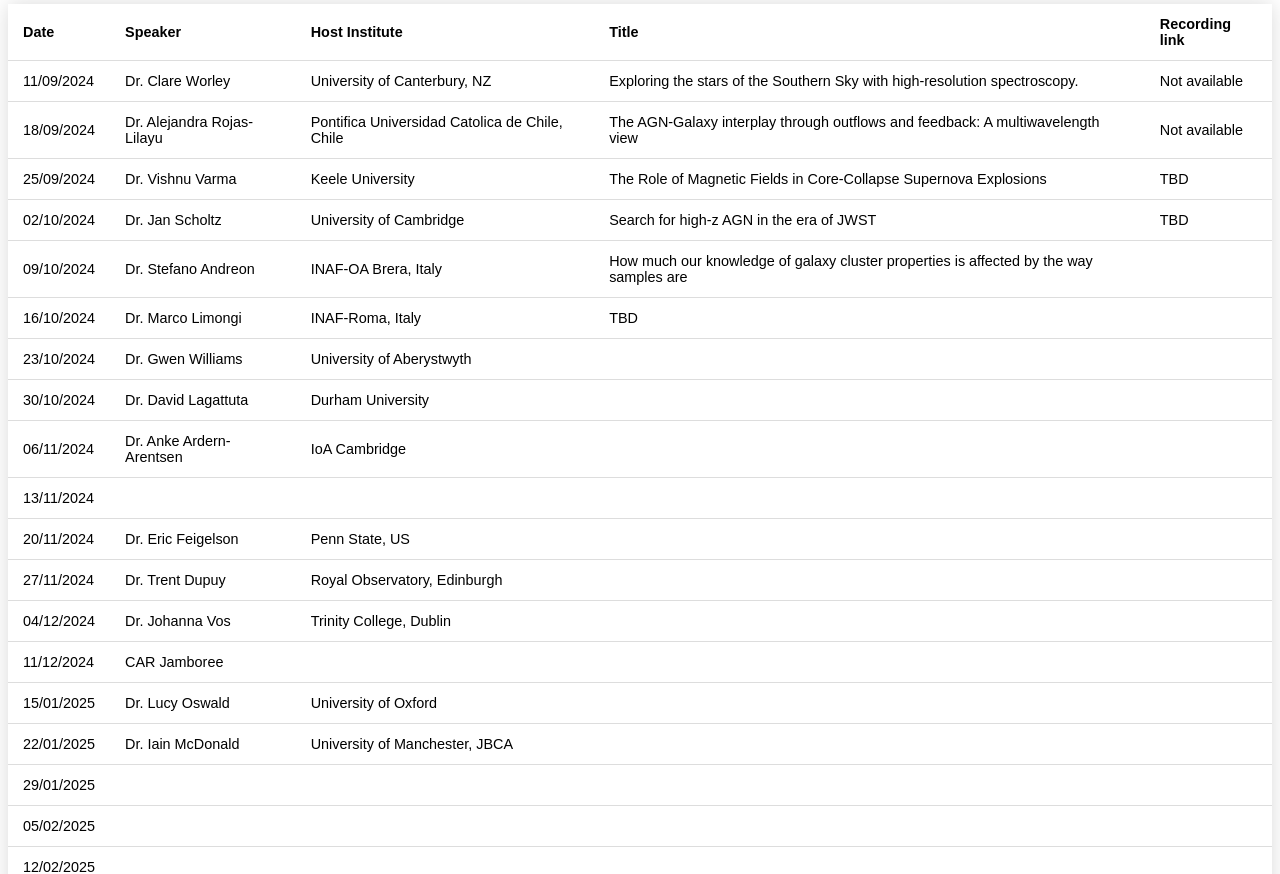
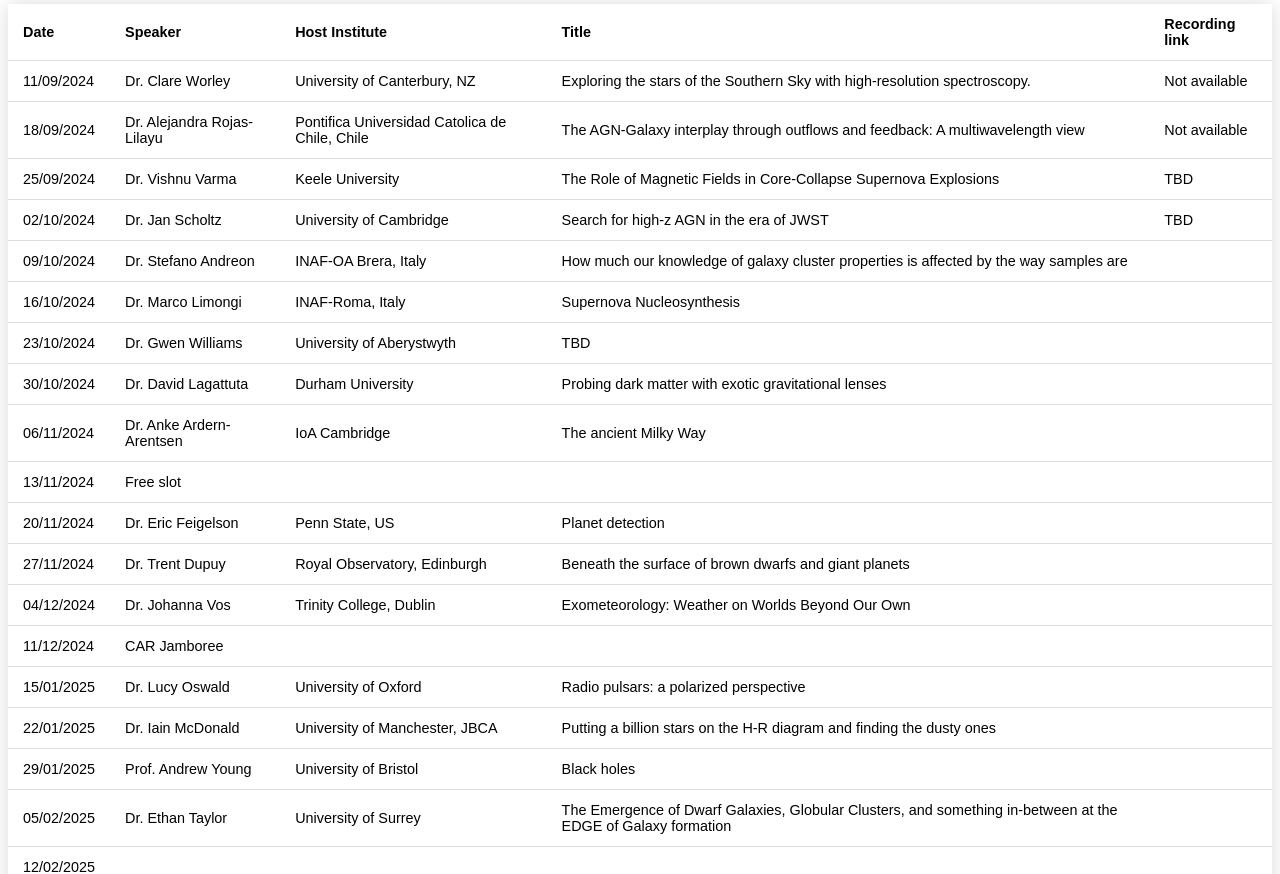
Before and after one commit to darshankakkad/darshankakkad.github.io, a plain HTML site: page car_seminar.html in a window 1280 px wide. Shown: the part 79-953 px from the top of the page. Drawn offline with Linux system fonts and the light colour scheme.

Commit message:
Update car seminar schedule

```diff
--- a/car_seminar.html
+++ b/car_seminar.html
@@ -81,33 +81,33 @@
     <td>16/10/2024</td>
     <td>Dr. Marco Limongi</td>
     <td>INAF-Roma, Italy</td>
-    <td>TBD</td>
+    <td>Supernova Nucleosynthesis</td>
     <td></td>
   </tr>
   <tr>
     <td>23/10/2024</td>
     <td>Dr. Gwen Williams</td>
     <td>University of Aberystwyth</td>
-    <td></td>
+    <td>TBD</td>
     <td></td>
   </tr>
   <tr>
     <td>30/10/2024</td>
     <td>Dr. David Lagattuta</td>
     <td>Durham University</td>
-    <td></td>
+    <td>Probing dark matter with exotic gravitational lenses</td>
     <td></td>
   </tr>
   <tr>
     <td>06/11/2024</td>
     <td>Dr. Anke Ardern-Arentsen</td>
     <td>IoA Cambridge</td>
-    <td></td>
+    <td>The ancient Milky Way</td>
     <td></td>
   </tr>
   <tr>
     <td>13/11/2024</td>
-    <td></td>
+    <td>Free slot</td>
     <td></td>
     <td></td>
     <td></td>
@@ -116,26 +116,26 @@
     <td>20/11/2024</td>
     <td>Dr. Eric Feigelson</td>
     <td>Penn State, US</td>
-    <td></td>
+    <td>Planet detection</td>
     <td></td>
   </tr>
   <tr>
     <td>27/11/2024</td>
     <td>Dr. Trent Dupuy</td>
     <td>Royal Observatory, Edinburgh</td>
-    <td></td>
+    <td>Beneath the surface of brown dwarfs and giant planets</td>
     <td></td>
   </tr>
   <tr>
     <td>04/12/2024</td>
     <td>Dr. Johanna Vos</td>
     <td>Trinity College, Dublin</td>
-    <td></td>
+    <td>Exometeorology: Weather on Worlds Beyond Our Own</td>
     <td></td>
   </tr>
   <tr>
     <td>11/12/2024</td>
-    <td>CAR Jamboree</td>
+    <td><bf>CAR Jamboree</bf></td>
     <td></td>
     <td></td>
     <td></td>
@@ -144,28 +144,28 @@
     <td>15/01/2025</td>
     <td>Dr. Lucy Oswald</td>
     <td>University of Oxford</td>
-    <td></td>
+    <td>Radio pulsars: a polarized perspective</td>
     <td></td>
   </tr>
   <tr>
     <td>22/01/2025</td>
     <td>Dr. Iain McDonald</td>
     <td>University of Manchester, JBCA</td>
-    <td></td>
+    <td>Putting a billion stars on the H-R diagram and finding the dusty ones</td>
     <td></td>
   </tr>
   <tr>
     <td>29/01/2025</td>
-    <td></td>
-    <td></td>
-    <td></td>
+    <td>Prof. Andrew Young</td>
+    <td>University of Bristol</td>
+    <td>Black holes</td>
     <td></td>
   </tr>
   <tr>
     <td>05/02/2025</td>
-    <td></td>
-    <td></td>
-    <td></td>
+    <td>Dr. Ethan Taylor</td>
+    <td>University of Surrey</td>
+    <td>The Emergence of Dwarf Galaxies, Globular Clusters, and something in-between at the EDGE of Galaxy formation</td>
     <td></td>
   </tr>
   <tr>
```
